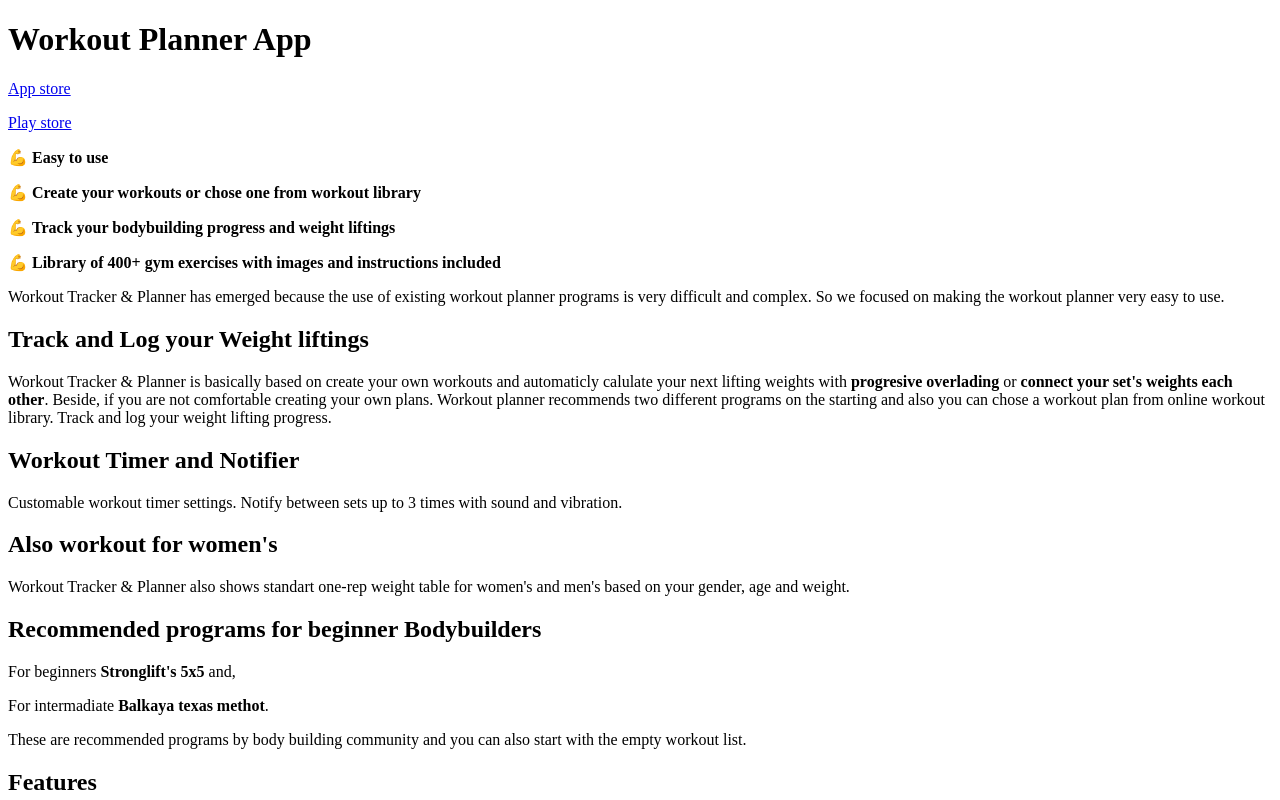
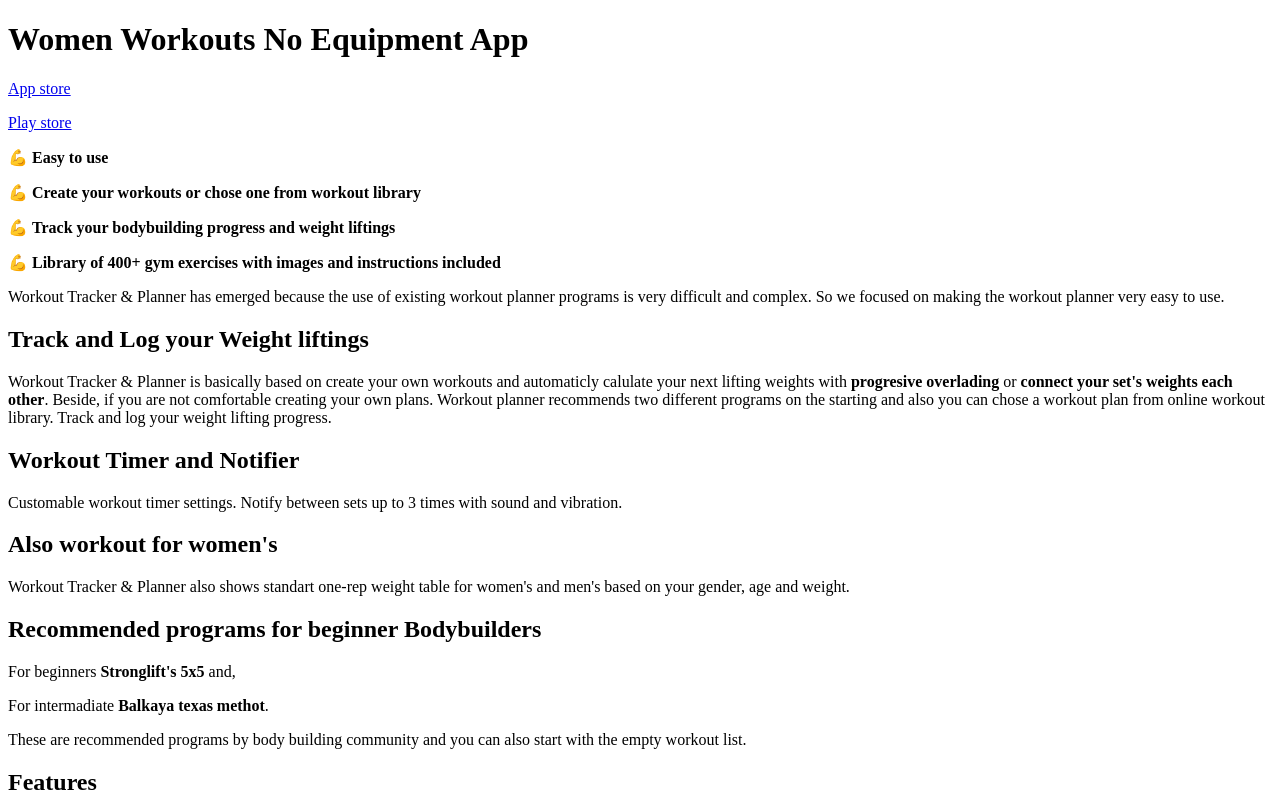
Before and after one commit to womenworkouts/github.io, a plain HTML site: page index.html in a window 1280 px wide. Shown: the top 800 px of the page. Drawn offline with Linux system fonts and the light colour scheme.

Commit message:
Update index.html

```diff
--- a/index.html
+++ b/index.html
@@ -2,11 +2,11 @@
 <!DOCTYPE html>
 <html>
 <head>
-<title>Workout Planner App</title>
+<title>Women Workouts No Equipment App</title>
 </head>
 <body>
 
-<h1>Workout Planner App</h1>
+<h1>Women Workouts No Equipment App</h1>
  <a href = "https://apps.apple.com/us/app/gym-workout-tracker-planner/id1567930312#?platform=iphone">App store</a>
  <p> <a href = "https://play.google.com/store/apps/details?id=com.mdikcinar.workoutplanner">Play store</a></p>
  <p></p>
```
